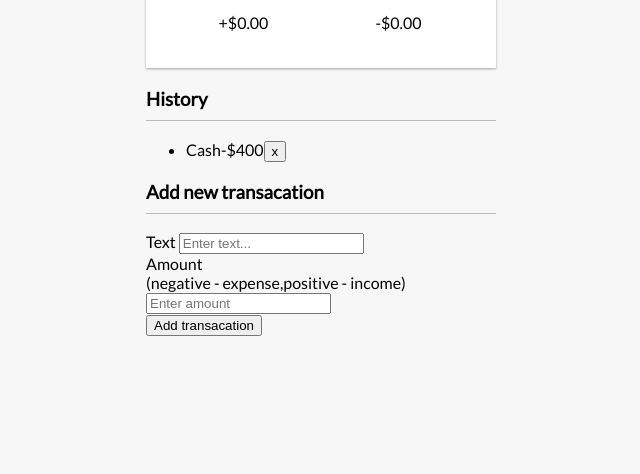
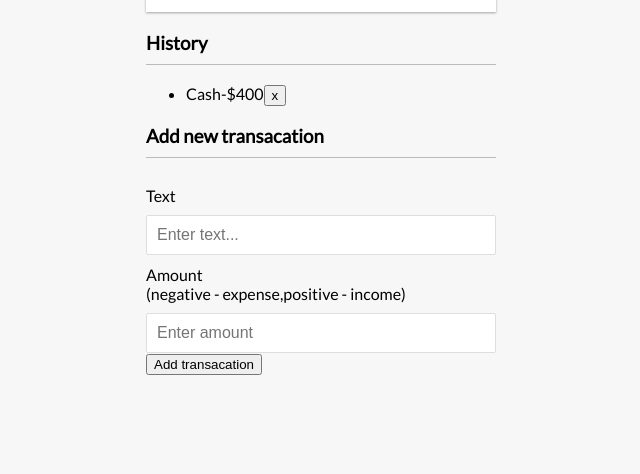
Before and after one commit to tayyab203/Expense-Tracker, a plain HTML site: page index.html in a window 1280 px wide. Shown: the part 326-800 px from the top of the page, without its empty margins (319-959 px from the left). Drawn offline with Linux system fonts and the light colour scheme.

Commit message:
commit 4

```diff
--- a/style.css
+++ b/style.css
@@ -53,3 +53,35 @@ h4 {
     flex: 1;
     text-align: center;
 }
+
+.inc-exp-container > div:first-of-type {
+    border-right: 1px solid #dedede;
+}
+
+.money {
+    font-size: 20px;
+    letter-spacing: 1px;
+    margin: 5px 0;
+}
+
+.money.plus {
+    color: #2ecc71;
+}
+
+.money.minus {
+    color: #c0392b;
+}
+
+label {
+    display: inline-block;
+    margin: 10px 0;
+}
+
+input[type='text'],input[type='number'] {
+    border: 1px solid #dedede;
+    border-radius: 2px;
+    display: block;
+    font-size: 16px;
+    padding: 10px;
+    width: 100%;
+}
```
